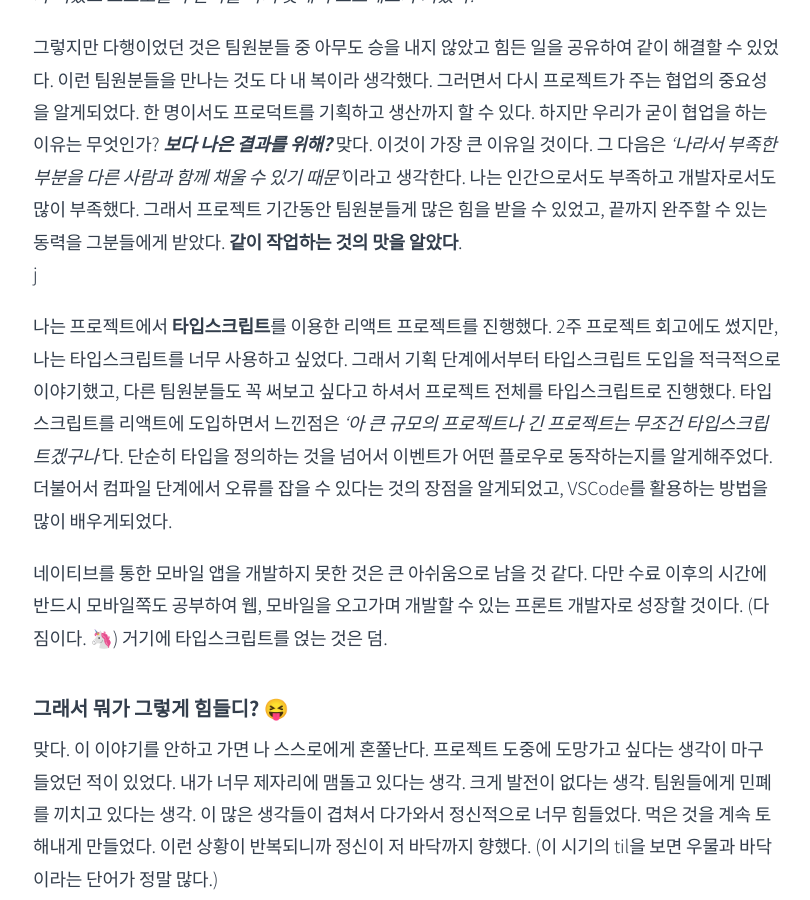
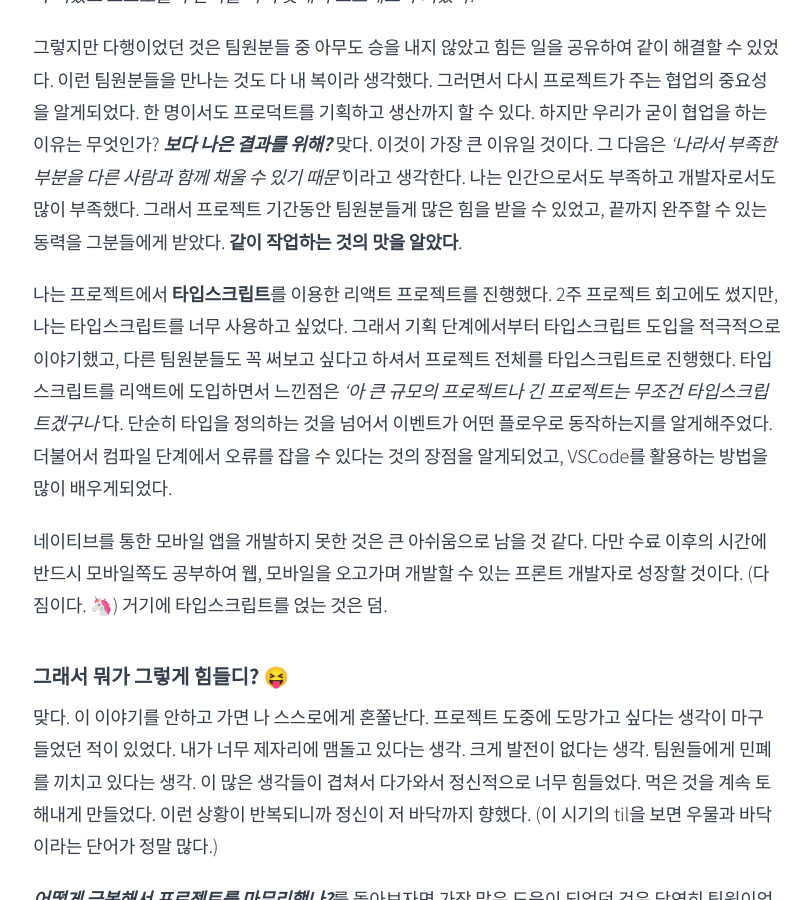
Before and after one commit to hankyeolk/hankyeolk.github.io, a Jekyll site: the page built from TIL/142_2020.11.03.md, in a window 1280 px wide and 900 px high, scrolled down 1603 px. Shown: the whole window, without its empty margins (232-1042 px from the left). Built offline with Jekyll 4.4.1, drawn with Linux system fonts in a browser that asks for light colours; some web fonts are replaced.

Commit message:
Update 142_2020.11.03.md

```diff
--- a/TIL/142_2020.11.03.md
+++ b/TIL/142_2020.11.03.md
@@ -27,7 +27,7 @@
 
 기획 단계를 프로젝트 시작 시점부터(화요일 오후) 그 주 일요일까지 쉬지 않고 이어갔다. 생각보다 아이디어가 빨리 결정되어서 기획이 미끄럼틀을 타듯이 진행된 것 같다. 프로젝트 뒤를 가면서 처음에 기획했던 미니멈 단계를 겨우 채웠을 때, 기획 시점을 다시 돌아보긴 했다. 그 이유는 첫번째로 개발 일정을 너무 두리뭉술하게 잡은 것을 들 수 있다. 4주라는 기간동안 부족한 부분을 공부해서 코드를 작성해야 했고, 그 시간만큼 나와 다른 팀원들이 잘 투자를 한다는 가정하에 계획을 잡았다. _그렇지만 쏟은 시간에 비해 결과가 더뎠고 스스로들이 만족을 하지 못해서 스트레스가 커졌다._ <br/>
 
-그렇지만 다행이었던 것은 팀원분들 중 아무도 승을 내지 않았고 힘든 일을 공유하여 같이 해결할 수 있었다. 이런 팀원분들을 만나는 것도 다 내 복이라 생각했다. 그러면서 다시 프로젝트가 주는 협업의 중요성을 알게되었다. 한 명이서도 프로덕트를 기획하고 생산까지 할 수 있다. 하지만 우리가 굳이 협업을 하는 이유는 무엇인가? **_보다 나은 결과를 위해?_** 맞다. 이것이 가장 큰 이유일 것이다. 그 다음은 *'나라서 부족한 부분을 다른 사람과 함께 채울 수 있기 때문'*이라고 생각한다. 나는 인간으로서도 부족하고 개발자로서도 많이 부족했다. 그래서 프로젝트 기간동안 팀원분들게 많은 힘을 받을 수 있었고, 끝까지 완주할 수 있는 동력을 그분들에게 받았다. **같이 작업하는 것의 맛을 알았다**. <br />j
+그렇지만 다행이었던 것은 팀원분들 중 아무도 승을 내지 않았고 힘든 일을 공유하여 같이 해결할 수 있었다. 이런 팀원분들을 만나는 것도 다 내 복이라 생각했다. 그러면서 다시 프로젝트가 주는 협업의 중요성을 알게되었다. 한 명이서도 프로덕트를 기획하고 생산까지 할 수 있다. 하지만 우리가 굳이 협업을 하는 이유는 무엇인가? **_보다 나은 결과를 위해?_** 맞다. 이것이 가장 큰 이유일 것이다. 그 다음은 *'나라서 부족한 부분을 다른 사람과 함께 채울 수 있기 때문'*이라고 생각한다. 나는 인간으로서도 부족하고 개발자로서도 많이 부족했다. 그래서 프로젝트 기간동안 팀원분들게 많은 힘을 받을 수 있었고, 끝까지 완주할 수 있는 동력을 그분들에게 받았다. **같이 작업하는 것의 맛을 알았다**. <br />
 
 나는 프로젝트에서 **타입스크립트**를 이용한 리액트 프로젝트를 진행했다. 2주 프로젝트 회고에도 썼지만, 나는 타입스크립트를 너무 사용하고 싶었다. 그래서 기획 단계에서부터 타입스크립트 도입을 적극적으로 이야기했고, 다른 팀원분들도 꼭 써보고 싶다고 하셔서 프로젝트 전체를 타입스크립트로 진행했다. 타입스크립트를 리액트에 도입하면서 느낀점은 *'아 큰 규모의 프로젝트나 긴 프로젝트는 무조건 타입스크립트겠구나'*다. 단순히 타입을 정의하는 것을 넘어서 이벤트가 어떤 플로우로 동작하는지를 알게해주었다. 더불어서 컴파일 단계에서 오류를 잡을 수 있다는 것의 장점을 알게되었고, VSCode를 활용하는 방법을 많이 배우게되었다. <br />
 
```
